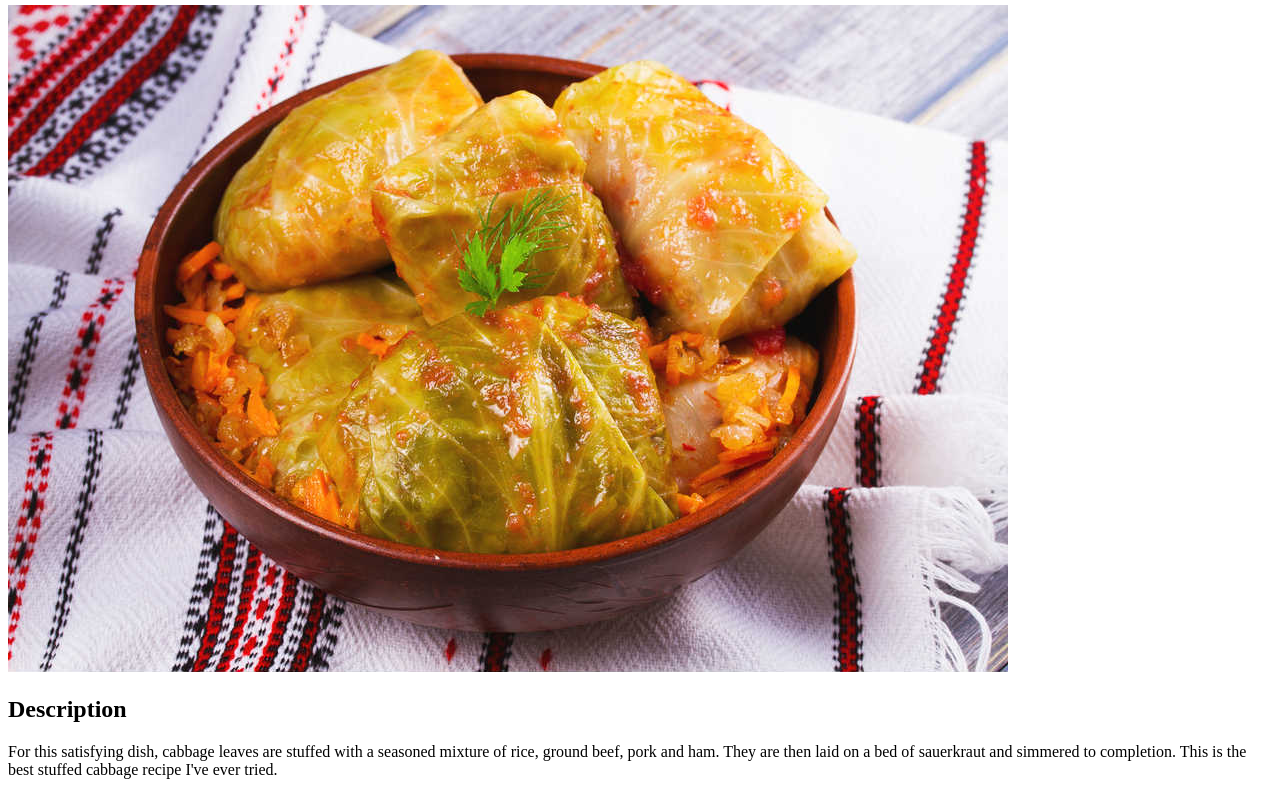
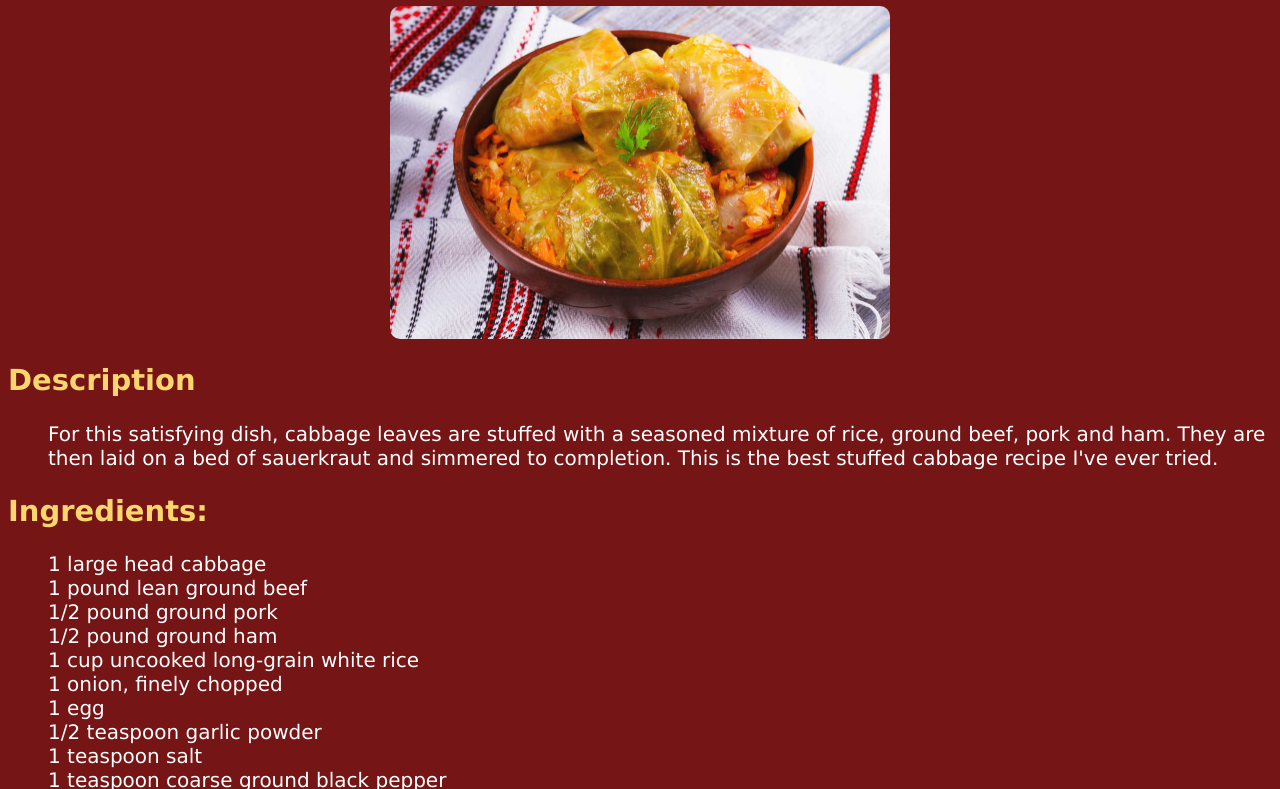
Before and after one commit to WebDeveloperStanica/The-Odin-Project, a plain HTML site: page recipes/sarma.html in a window 1280 px wide. Shown: the part 75-864 px from the top of the page. Drawn offline with Linux system fonts and the light colour scheme.

Commit message:
added sarma.css file and linked to sarma.css file

```diff
--- /dev/null
+++ b/recipes/sarma.css
@@ -0,0 +1,43 @@
+body {
+    background-color: rgb(118, 21, 21);
+    color: rgb(251, 214, 110);
+    font-family: 'Lucida Sans', 'Lucida Sans Regular', 'Lucida Grande', 'Lucida Sans Unicode', Geneva, Verdana, sans-serif;
+}
+
+h1 {
+    text-align: center;
+}
+
+img {
+    display: block;
+    margin: 20px auto;
+    height: auto;
+    width: 500px;
+    border-radius: 10px;
+    -webkit-border-radius: 10px;
+    -moz-border-radius: 10px;
+    -ms-border-radius: 10px;
+    -o-border-radius: 10px;
+}
+
+.container {
+    margin-left: 30px;
+}
+
+h2 {
+    font-size: 29px;
+    /* color: rgb(251, 214, 110); */
+}
+
+p, ol, ul {
+    font-size: 20px;
+    color: white;
+}
+
+li {
+    list-style: none;
+}
+
+p {
+    margin-left: 40px;
+}
--- a/recipes/sarma.html
+++ b/recipes/sarma.html
@@ -5,6 +5,7 @@
     <meta http-equiv="X-UA-Compatible" content="IE=edge">
     <meta name="viewport" content="width=device-width, initial-scale=1.0">
     <title>Sarma Recipe</title>
+    <link rel="stylesheet" href="sarma.css">
 </head>
 <body>
     <h1>Sarma Recipe</h1>
```
